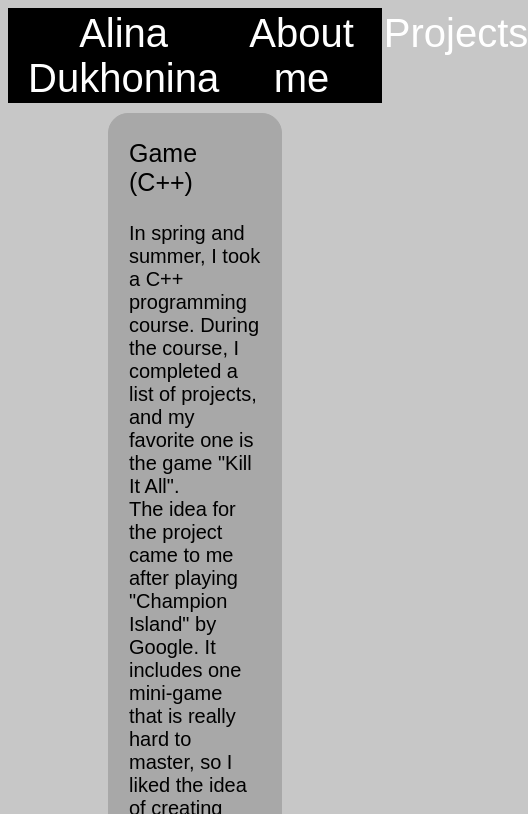
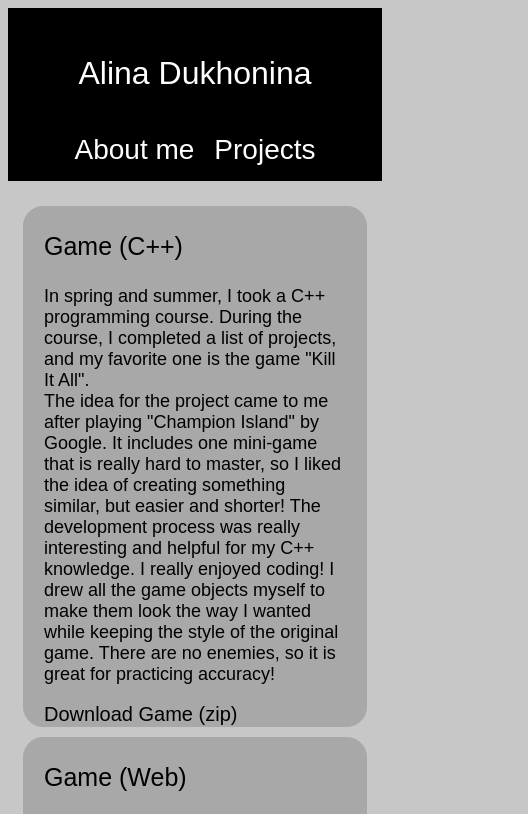
Before and after one commit to AlinaDukhonina/portfolio, a plain HTML site: page index.html in a window 390 px wide. Shown: the top 814 px of the page, 528 px wide, since content can reach past the window. Drawn offline with Linux system fonts and the light colour scheme; a web font is replaced by a local one.

Commit message:
Update style.css

```diff
--- a/style.css
+++ b/style.css
@@ -114,3 +114,37 @@ footer{
 .contact:hover{
     color: gray;
 }
+
+
+
+@media (max-width: 768px) {
+    .header {
+        flex-direction: column;
+        height: auto;
+        padding: 15px 10px;
+        gap: 10px;
+    }
+
+    .name {
+        margin-left: 0;
+        font-size: 32px;
+    }
+
+    .links {
+        margin-right: 0;
+        gap: 20px;
+    }
+
+    .link {
+        margin-left: 0;
+        font-size: 28px;
+    }
+
+    main {
+        padding: 15px;
+    }
+
+    p {
+        font-size: 18px;
+    }
+}
```
